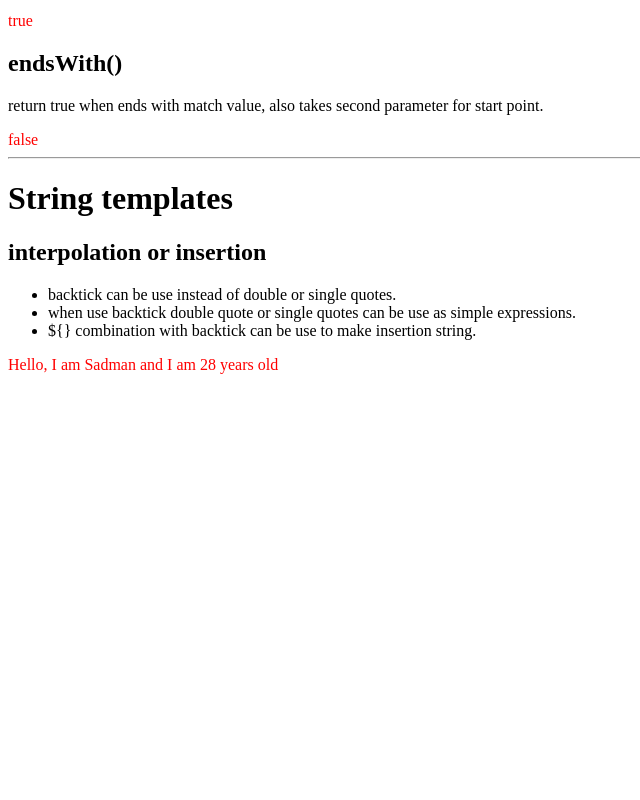
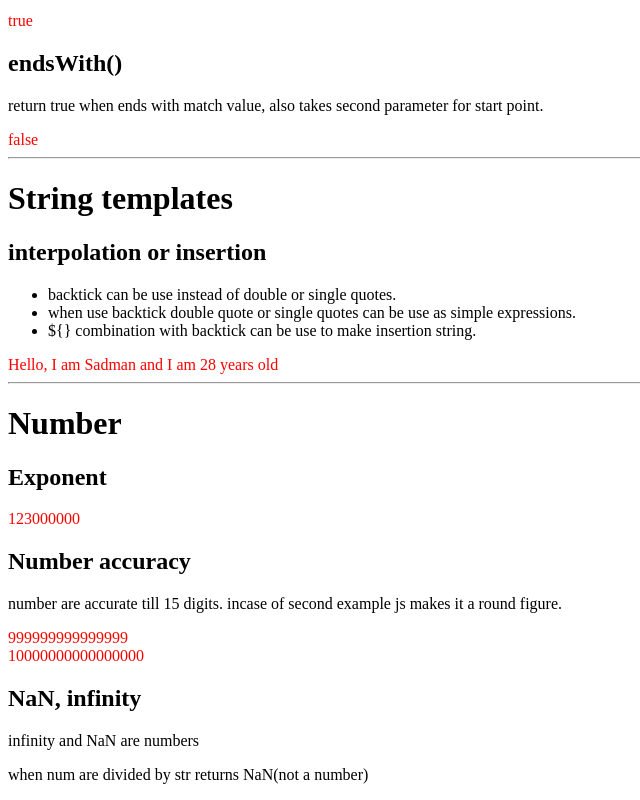
Before and after one commit to sadmanador/js-tutorials, a plain HTML site: page index.html in a window 1280 px wide. Shown: the part 3503-4303 px from the top of the page, without its empty margins (0-640 px from the left). Before the commit the page ends 3885 px from the top, so only its background shows below. Drawn offline with Linux system fonts and the light colour scheme.

Commit message:
number method begin

```diff
--- a/app/script.js
+++ b/app/script.js
@@ -139,3 +139,13 @@ let age = 28;
 let mySelf = `Hello, I am ${NAME} and I am ${age} years old`;
 
 document.getElementById("demo34").innerHTML = mySelf;
+
+
+let expoNum1 = 123e6;
+document.getElementById("demo35").innerHTML = expoNum1;
+
+
+
+let num15 = 999999999999999;
+let num16 = 9999999999999999;
+document.getElementById("demo36").innerHTML = num15 + "<br>" + num16;
--- a/index.html
+++ b/index.html
@@ -155,6 +155,23 @@
         <li>${} combination with backtick can be use to make insertion string.</li>
     </ul>
     <div id="demo34"></div>
+    <hr>
+
+
+
+    <h1>Number</h1>
+    <h2>Exponent</h2>
+    <div id="demo35"></div>
+
+    <h2>Number accuracy</h2>
+    <p>number are accurate till 15 digits. incase of second example js makes it a round figure.</p>
+    <div id="demo36"></div>
+
+    <h2>NaN, infinity</h2>
+    <p>infinity and NaN are numbers</p>
+    <p>when num are divided by str returns NaN(not a number)</p>
+
+
 
 
 
```
